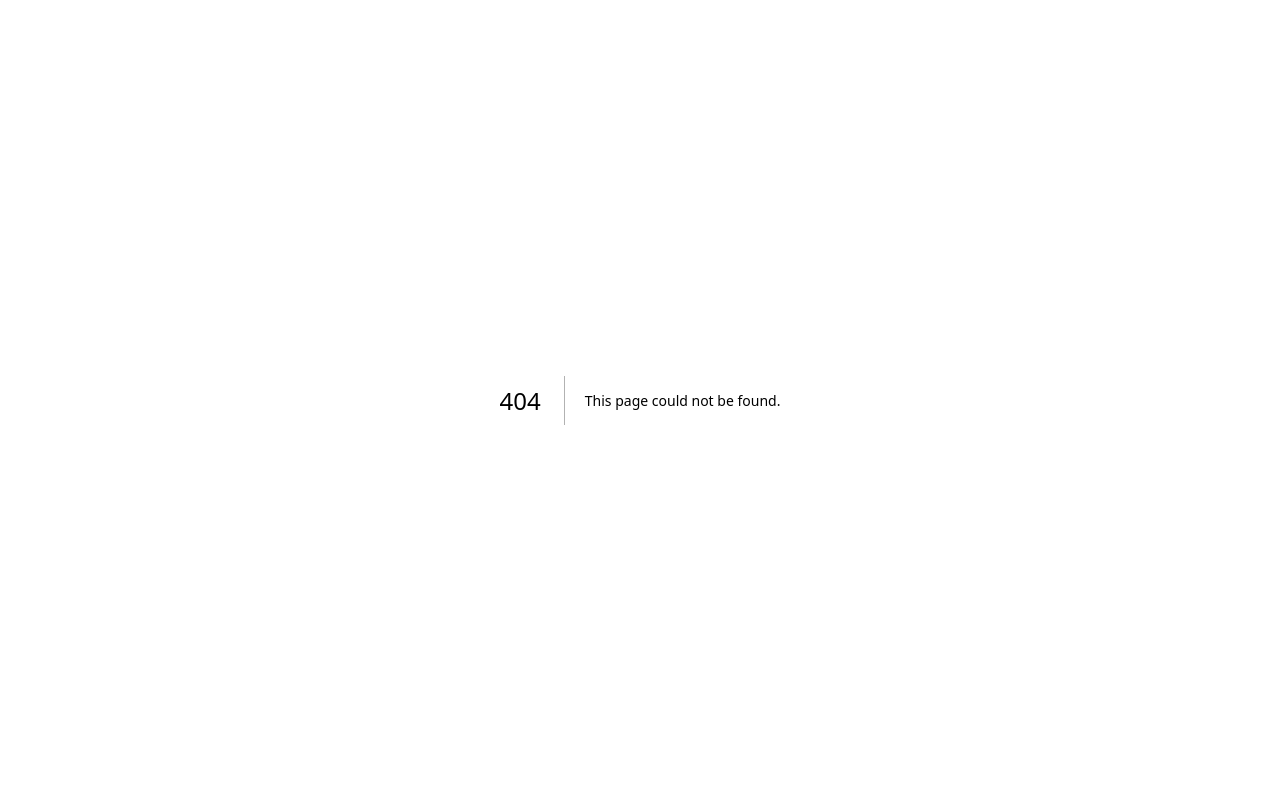
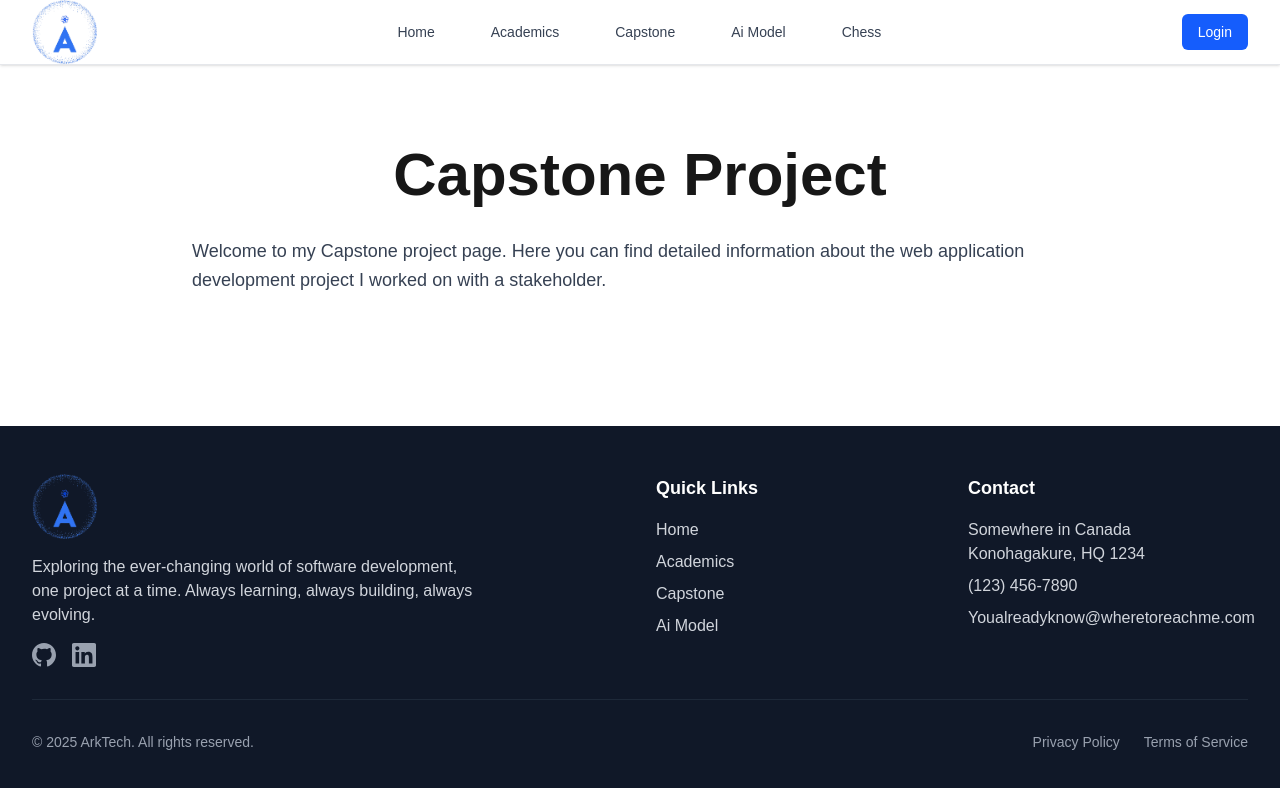
Before and after one commit to AshiswhoIam/WebDevPersonal, a Next.js app in the folder webdevtypescript/: page /Capstone in a window 1280 px wide. Before the commit this address had no page. Shown: the top 788 px of the page. Built offline with nearby package versions, Linux system fonts and the light colour scheme.

Commit message:
Just linking next page capstone

```diff
--- /dev/null
+++ b/webdevtypescript/src/app/Capstone/page.tsx
@@ -0,0 +1,35 @@
+import React from 'react';
+import Header from '../Components/header';
+import Footer from '../Components/footer';
+
+const Capstone: React.FC = () => {
+  return (
+    <div className="min-h-screen flex flex-col">
+      {/* Header */}
+      <Header />
+
+      {/* Main Content */}
+      <main className="flex-1">
+        <section className="py-20">
+          <div className="max-w-7xl mx-auto px-4 sm:px-6 lg:px-8">
+            <h1 className="text-4xl md:text-6xl font-bold mb-8 text-center">
+              Capstone Project
+            </h1>
+            <div className="max-w-4xl mx-auto">
+              <p className="text-lg text-gray-700 mb-6 leading-relaxed">
+                Welcome to my Capstone project page. Here you can find detailed information
+                about the web application development project I worked on with a stakeholder.
+              </p>
+              {/* Add your capstone content here */}
+            </div>
+          </div>
+        </section>
+      </main>
+
+      {/* Footer */}
+      <Footer />
+    </div>
+  );
+};
+
+export default Capstone;
--- a/webdevtypescript/src/app/landingpage/page.tsx
+++ b/webdevtypescript/src/app/landingpage/page.tsx
@@ -100,7 +100,7 @@ const LandingPage: React.FC = () => {
             <div className="grid grid-cols-1 md:grid-cols-3 gap-8">
               {/*group enables gp hover, round on large border, medium shadowing, hiden content that overflows, smooth trans, hover scale slighty make bigger on hover */}
               <div className="group rounded-lg shadow-md overflow-hidden transition-transform hover:scale-105 bg-white">
-                <a href="/" className="block relative">
+                <a href="/Capstone" className="block relative">
                   <img src="/CapstoneImg.png" alt="Capstone Development" className="w-full h-64 object-cover" />
                     {/* inset sets t,r,b,k to 0,parent fills, opac for transparent, when group hover then opac, */}
                     <div className="absolute inset-0 bg-black/50 opacity-0 group-hover:opacity-100 transition-opacity flex items-center justify-center">
```
